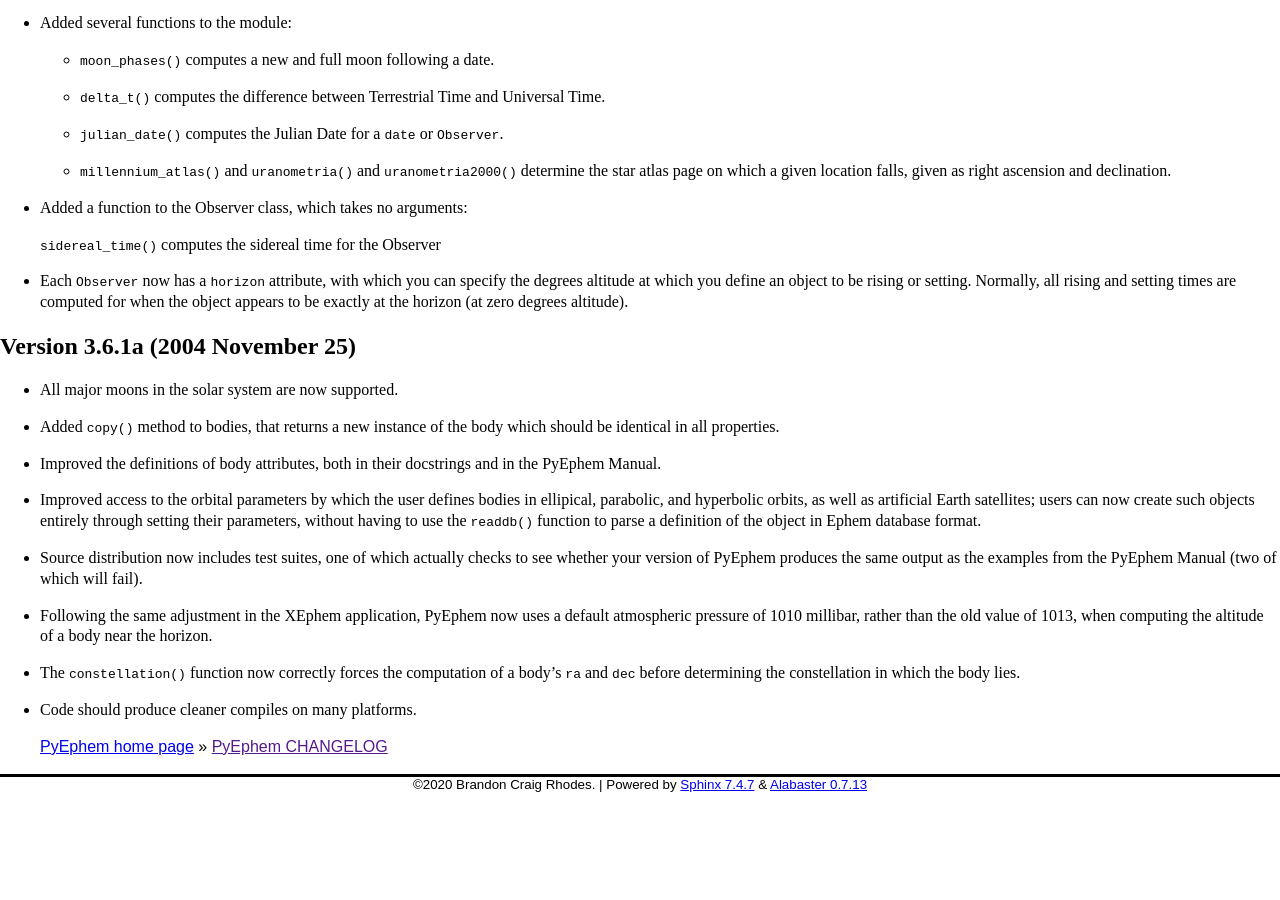
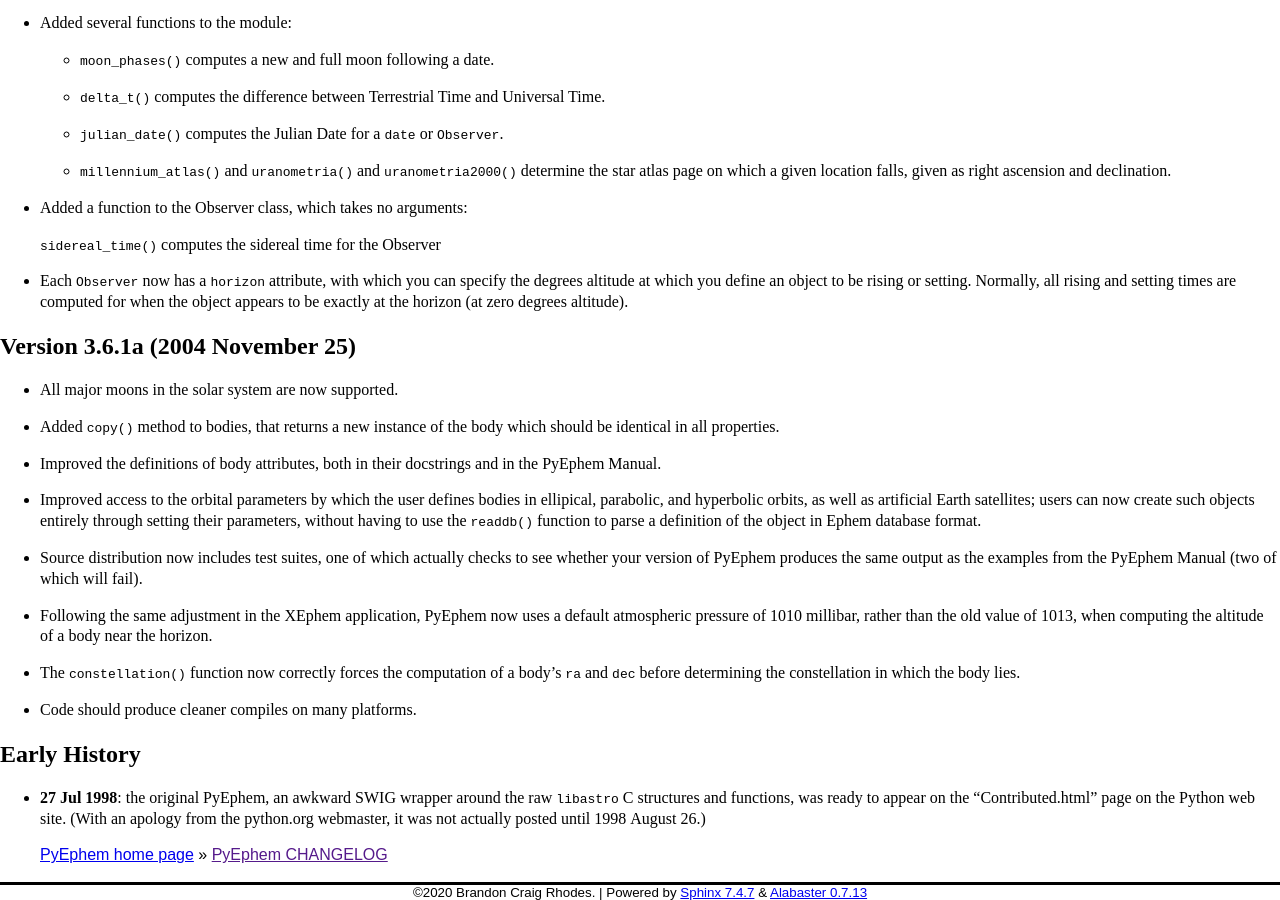
Before and after one commit to brandon-rhodes/pyephem, a Sphinx documentation site: the page built from ephem/doc/CHANGELOG.rst, in a window 1280 px wide and 900 px high, scrolled down 5140 px. Built offline with Sphinx 7.4.7, drawn with Linux system fonts in a browser that asks for light colours; before the commit the page ends 5932 px from its top, so only the background shows below that.

Commit message:
For my own records, note date of release

```diff
--- a/ephem/doc/CHANGELOG.rst
+++ b/ephem/doc/CHANGELOG.rst
@@ -443,3 +443,12 @@
   constellation in which the body lies.
 
 - Code should produce cleaner compiles on many platforms.
+
+Early History
+-------------
+
+- **27 Jul 1998**: the original PyEphem, an awkward SWIG wrapper around
+  the raw ``libastro`` C structures and functions, was ready to appear
+  on the “Contributed.html” page on the Python web site.  (With an
+  apology from the python.org webmaster, it was not actually posted
+  until 1998 August 26.)
```
